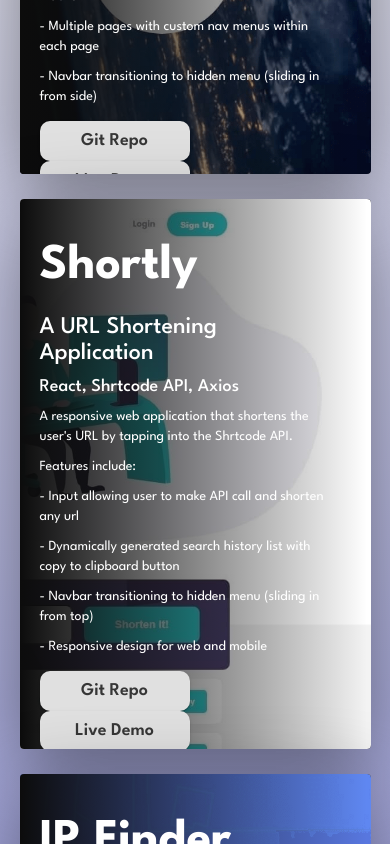
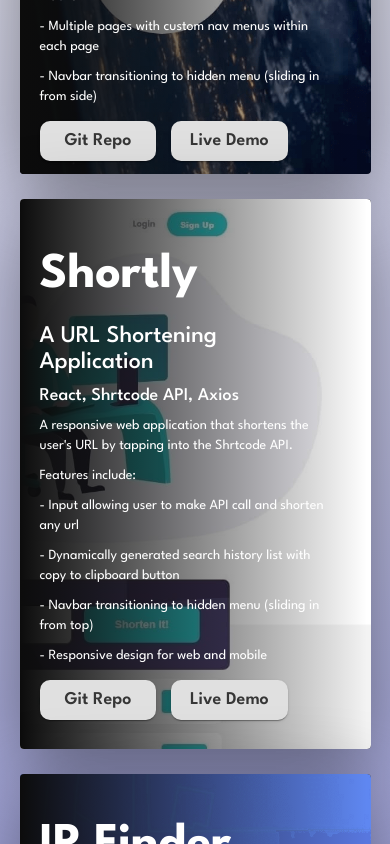
Before and after one commit to kabocha23/portfolio-website, a React (Create React App) app: page / in a window 390 px wide. Shown: the part 3100-3944 px from the top of the page. Built offline with nearby package versions, Linux system fonts and the light colour scheme; a web font is replaced by a local one.

Commit message:
fixed issue with buttons overlapping on mobile

```diff
--- a/package.json
+++ b/package.json
@@ -8,7 +8,7 @@
     "@emotion/styled": "^11.10.0",
     "@mui/icons-material": "^5.8.4",
     "@mui/material": "^5.10.1",
-    "@mui/styles": "^5.9.3",
+    "@mui/styles": "^5.16.7",
     "@react-18-pdf/renderer": "^2.3.4",
     "cors": "^2.8.5",
     "dotenv": "^16.0.1",
--- a/src/components/FeaturedProject/FeaturedProject.css
+++ b/src/components/FeaturedProject/FeaturedProject.css
@@ -7,7 +7,7 @@
 .project-container {
     display: flex;
     flex-flow: row wrap;
-    height: 500px;
+    height: 100%;
     width: 90%;
     min-width: 325px;
     max-width: 900px;
@@ -87,7 +87,7 @@
     min-width: 150px;
     max-width: 200px;
     height: 40px;
-    padding: 10px;
+    padding: 0;
     border-radius: 10px;
     font-size: 18px;
     font-weight: 600;
@@ -139,6 +139,9 @@
     .project-verbiage {
         width: 75%;
     }
+    .project-verbiage button {
+        min-width: 40%;
+    }
     .isVisibleLeft {
         transform: translateX(0%);
     }
```
Also changed, not shown: 1 other file (tests, documents, lock files or other folders).
